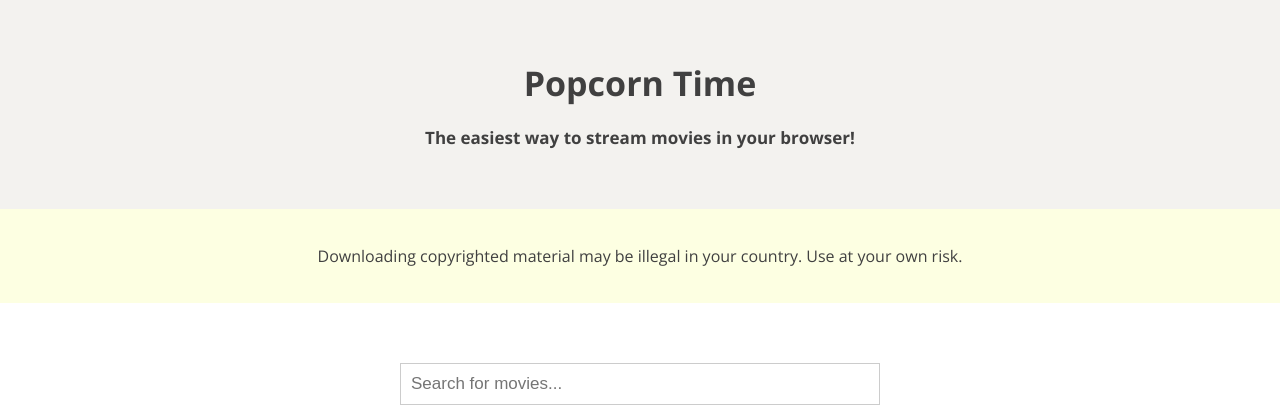
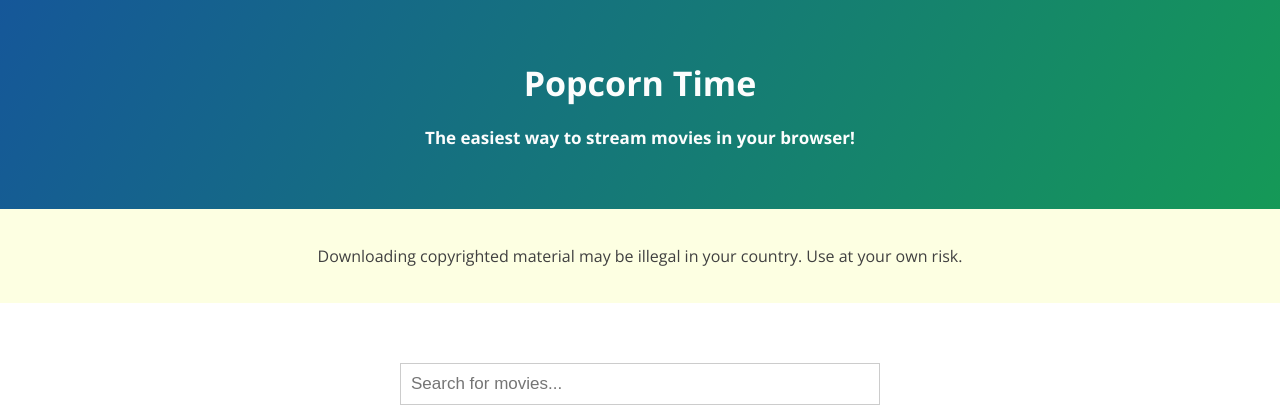
Before and after one commit to milankragujevic/BrowserPopcorn, a PHP site: page / in a window 1280 px wide. Shown: the top 420 px of the page. Run offline with PHP 8.4, Linux system fonts and the light colour scheme; some libraries are stand-ins or nearby versions.

Commit message:
changed header background

```diff
--- a/assets/style.css
+++ b/assets/style.css
@@ -40,18 +40,18 @@ html, body {
 }
 
 .intro {
-	background-color: #F3F2EF;
+	background-image: linear-gradient(120deg, #155799, #159957);
 }
 
 .intro h1 {
-	color: #404040;
+	color: #FCFDFD;
 	margin: 0px;
 	text-align: center;
 	font-size: 34px;
 }
 
 .intro h4 {
-	color: #404040;
+	color: #FCFDFD;
 	margin: 0px;
 	margin-top: 20px;
 	font-weight: 600;
```
